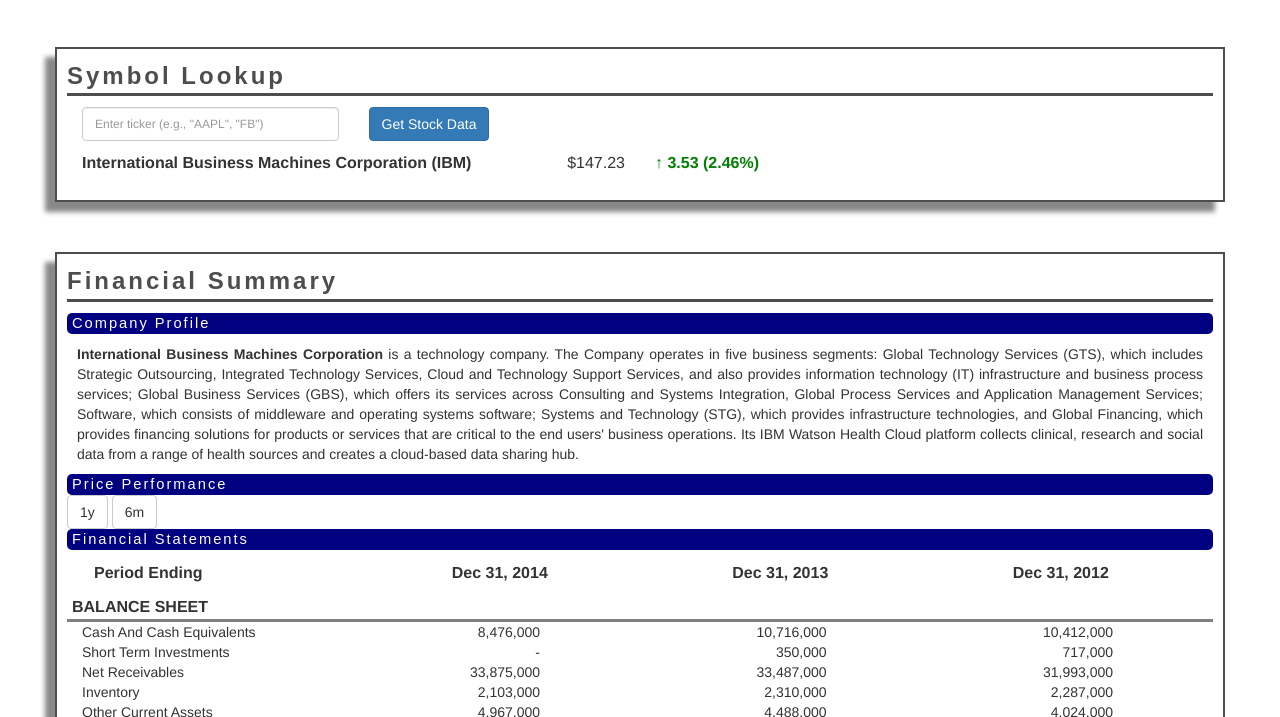
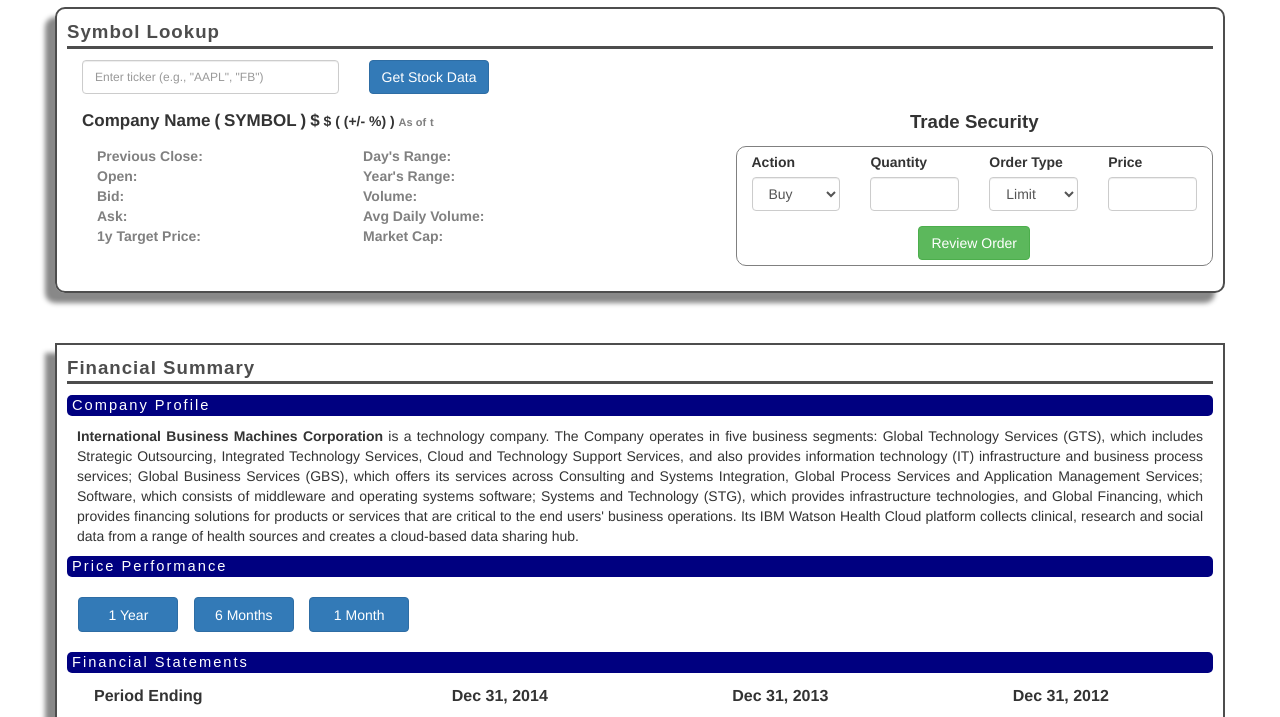
Before and after one commit to lrodrigu/Calculator, a plain HTML site: page index.html in a window 1280 px wide. Shown: the part 53-770 px from the top of the page. Drawn offline with nearby package versions, Linux system fonts and the light colour scheme; a script that the page names is missing.

Commit message:
Almost done

```diff
--- a/css/custom.css
+++ b/css/custom.css
@@ -4,35 +4,93 @@ body{
 	margin:0px;
 }
 
-#container0{
-	margin-top: 100px;
+
+/*.red{
+  color: red;
+}
+
+.green{
+  color: green;
+}*/
+
+#symbollookup{
+	margin-top: 60px;
 	border: solid 2px #4d4d4d;
 	padding-top:10px;
 	padding-left:25px;
 	padding-right:25px;
 	padding-bottom:25px;
 	border-radius: 0px;
-	box-shadow: -10px 10px 5px #888888
+	box-shadow: -10px 10px 5px #888888;
+	border-radius: 10px;
+
 }
 
-#companyname{
-	font-size: 12pt;
+#trade{
+	text-align: center;
+	font-size: 14pt;
+	margin-top: 15px;
+	margin-bottom: 10px;
+	font-family: Arial;
 	font-weight: bold;
-	margin-top: 10px;
+
 }
 
-#companystockprice{
-	font-size: 12pt;
-	margin-top: 10px;
-	text-align: right;
+#stockummary{
+	margin-top: 15px;
+	margin-bottom: 10px;
 }
 
-#companystockpricechange{
-	font-size: 12pt;
-	margin-top: 10px;
-	color:green;
+#Name{
+	font-size: 17px;
+}
+
+#Symbol{
+	text-transform: uppercase;
+	font-size: 17px;
+}
+
+#Symbolp{
+	text-transform: uppercase;
+	font-size: 17px;
+}
+
+#LastTradePriceOnly{
+	text-transform: uppercase;
+	font-size: 17px;
+}
+
+.time{
+	color: gray;
+	font-size: 11px;
+}
+
+#stockattribute{
+	color: gray;
 	font-weight: bold;
-	text-align: left;
+}
+
+.result{
+	color: black;
+	font-weight: bold;
+
+}
+
+#buttonformat{
+	width: 100px;
+	height: 35px;
+	margin-left:1%;
+	margin-top: 20px;
+	margin-bottom: 20px;
+}
+
+#border{
+	border: solid 1px gray;
+/*	box-shadow: -5px 10px 5px #888888;*/
+	padding-bottom: 5px;
+	padding-top: 5px;
+	border-radius: 10px;
+
 }
 
 #container1{
@@ -70,10 +128,10 @@ body{
 
 #mainsection{
 	margin-bottom:1%;
-	font-size: 18pt;
+	font-size: 14pt;
 	font-family: Arial;
 	font-weight: bold;
-	letter-spacing: 3px;
+	letter-spacing: 1px;
 	text-align: left;
 	color: #4d4d4d;
 	border-bottom: solid 3px #4d4d4d;
--- a/index.html
+++ b/index.html
@@ -15,9 +15,6 @@
 		<script src="https://ajax.googleapis.com/ajax/libs/jquery/1.11.1/jquery.min.js"></script>
 		<script type="text/javascript" src="https://www.google.com/jsapi?autoload={'modules':[{'name':'visualization','version':'1.1','packages':['table']}]}"></script>
 
-		<script type="text/javascript">
-
-		</script>
 
 	<style>
 
@@ -40,7 +37,7 @@
 						<span class="icon-bar"></span>
 						<span class="icon-bar"></span>
 					</button>
-					<a class="navbar-brand" href="#"><b>Financial Valuation Calculator</b></a>
+					<a class="navbar-brand" href="#"><b>Stock Valuation Calculator</b></a>
 				</div>
 				<div id="navbar" class="collapse navbar-collapse">
 					<ul class="nav navbar-nav" id="navcolor">
@@ -55,10 +52,9 @@
 
 		<!-- Navigation bar ends -->
 
-		<div class="container" id="container0">
+		<div class="container" id="symbollookup">
 
 			<div class="row" id="mainsection">Symbol Lookup</div>
-
 
 			<div class="row">
 
@@ -73,29 +69,135 @@
 			</div>
 
 			<div class="row">
-				<div class="col-md-2">
-					<div id="EBITDA"></div>
-					<div id="PriceBook"></div>
-					<div id="PriceSales"></div>
+				<div class="col-md-7" id="stockummary">
+
+					<b id="Name">Company Name</b>
+					<b id="Symbolp">(</b>
+					<b id="Symbol">Symbol</b>
+					<b id="Symbolp">)</b>
+					<b id="Symbolp">$</b>
+					<b id="LastTradePriceOnly"></b>
+					<b id="Change">$</b>
+					<b>(</b>
+					<b  id="ChangeinPercent">(+/-  %)</b>
+					<b>)</b>
+					<b class="time">As of</b>
+					<b id="LastTradeTime" class="time">t</b>
+
 				</div>
+
+
+				<div class="col-md-5" id="trade">
+				Trade Security
+				</div>
+
+
 			</div>
 
 			<div class="row">
 
-				<div class="col-md-5" id="companyname">
-				International Business Machines Corporation (IBM)
+				<div class="col-md-7">
+
+					<div class="col-md-3" id="stockattribute">
+						<div>Previous Close:</div>
+						<div>Open:</div>
+						<div>Bid:</div>
+						<div>Ask:</div>
+						<div>1y Target Price:</div>
+					</div>
+
+					<div class="col-md-2">
+						<div id="PreviousClose" class="result"></div>
+						<div id="Open" class="result"></div>
+						<div id="Bid" class="result"></div>
+						<div id="Ask" class="result"></div>
+						<div id="OneyrTargetPrice" class="result"></div>
+					</div>
+
+					<div class="col-md-3" id="stockattribute">
+						<div>Day's Range:</div>
+						<div>Year's Range:</div>
+						<div>Volume:</div>
+						<div>Avg Daily Volume:</div>
+						<div>Market Cap:</div>
+
+					</div>
+
+					<div class="col-md-3">
+						<div id="DaysRange" class="result"></div>
+						<div id="YearRange" class="result"></div>
+						<div id="Volume" class="result"></div>
+						<div id="AverageDailyVolume" class="result"></div>
+						<div id="MarketCapitalization" class="result"></div>
+
+					</div>
+
 				</div>
 
-				<div class="col-md-1" id="companystockprice">
-				$147.23
+				<div class="col-md-5">
+
+					<div class="row" id="border">
+
+						<div class="col-md-3">
+
+							<div class="form-group">
+							  <label for="sel1">Action</label>
+							  <select class="form-control" id="sel1">
+							    <option>Buy</option>
+							    <option>Sell</option>
+							  </select>
+							</div>
+
+						</div>
+
+
+						<div class="col-md-3">
+
+							<div class="form-group">
+							 	<label for="sel1">Quantity</label>
+  								<input type="number" class="form-control" min="1" id="usr">
+							</div>
+
+						</div>
+
+						<div class="col-md-3">
+
+							<div class="form-group">
+							  <label for="sel1">Order Type</label>
+							  <select class="form-control" id="sel1">
+							    <option>Limit</option>
+							    <option>MKT</option>
+							  </select>
+							</div>
+
+						</div>
+
+						<div class="col-md-3">
+
+							<div class="form-group">
+							 	<label for="sel1">Price</label>
+  								<input type="text" class="form-control" id="usr">
+							</div>
+
+
+						</div>
+
+						<div class="row">
+
+							<button type="button" class="btn btn-success center-block" id="review">Review Order</button>
+
+						</div>
+
+					</div>
+
+
 				</div>
 
-				<div class="col-md-2" id="companystockpricechange">
-				&uarr; 3.53 (2.46%)
-				</div>
+
+
+
 
 			</div>
-
 
 		</div>
 
@@ -110,8 +212,9 @@
 
 			<div class="row">
 
-				<button type="button" class="btn btn-default" onclick="buttonPressed('year')">1y</button>
-				<button type="button" class="btn btn-default" onclick="buttonPressed('halfyear')">6m</button>
+				<button type="button" class="btn btn-primary" onclick="buttonPressed('year')" id="buttonformat">1 Year</button>
+				<button type="button" class="btn btn-primary" onclick="buttonPressed('halfyear')" id="buttonformat">6 Months</button>
+				<button type="button" class="btn btn-primary" onclick="buttonPressed('month')" id="buttonformat">1 Month</button>
 
 			</div>
 
@@ -554,7 +657,13 @@
 		<script src="js/bootstrap.js"></script>
 		<script src="js/custom.js"></script>
 
-			</script>
+		<script type="text/javascript">
+
+
+
+		</script>
+
+
 
 
 	</body>
--- a/js/custom.js
+++ b/js/custom.js
@@ -4,9 +4,7 @@ google.load('visualization', '1.0', {'packages':['corechart']});
 // Set a callback to run when the Google Visualization API is loaded.
 google.setOnLoadCallback(drawChart);
 
-
 //Stock info:
-
 
 
 function getStockData(){
@@ -20,21 +18,44 @@ function getStockData(){
 
 	$.getJSON(query_str_final, function(getStockData){
 
-		var EBITDA = getStockData.query.results.quote.EBITDA;
-		var PriceBook = getStockData.query.results.quote.PriceBook;
-		var PriceSales = getStockData.query.results.quote.PriceSales;
-
-		// console.log(getStockData);
-		// console.log(EBITDA);
-		// console.log(PriceBook);
-		// console.log(PriceSales);
-
-		document.getElementById("EBITDA").innerHTML = "EBITDA: " +EBITDA;
-		document.getElementById("PriceBook").innerHTML = "P/B ratio: " +PriceBook;
-		document.getElementById("PriceSales").innerHTML = "P/S ratio: " +PriceSales;
+		var Name = getStockData.query.results.quote.Name;
+		var Symbol = getStockData.query.results.quote.Symbol;
+		var LastTradePriceOnly = getStockData.query.results.quote.LastTradePriceOnly;
+		var LastTradeTime = getStockData.query.results.quote.LastTradeTime;
+		var Change = getStockData.query.results.quote.Change;
+		var ChangeinPercent = getStockData.query.results.quote.ChangeinPercent;
+		var PreviousClose = getStockData.query.results.quote.PreviousClose;
+		var Open = getStockData.query.results.quote.Open;
+		var Bid = getStockData.query.results.quote.Bid;
+		var Ask = getStockData.query.results.quote.Ask;
+		var OneyrTargetPrice = getStockData.query.results.quote.OneyrTargetPrice;
+		var DaysRange = getStockData.query.results.quote.DaysRange;
+		var YearRange = getStockData.query.results.quote.YearRange;
+		var Volume = getStockData.query.results.quote.Volume;
+		var AverageDailyVolume = getStockData.query.results.quote.AverageDailyVolume;
+		var MarketCapitalization = getStockData.query.results.quote.MarketCapitalization;
 
 
+		document.getElementById("Name").innerHTML = Name;
+		document.getElementById("Symbol").innerHTML = Symbol;
+		document.getElementById("LastTradePriceOnly").innerHTML = LastTradePriceOnly;
+		document.getElementById("LastTradeTime").innerHTML = LastTradeTime;
+		document.getElementById("Change").innerHTML = Change;
+		document.getElementById("ChangeinPercent").innerHTML = ChangeinPercent;
+		document.getElementById("PreviousClose").innerHTML = PreviousClose;
+		document.getElementById("Open").innerHTML = Open;
+		document.getElementById("Bid").innerHTML = Bid;
+		document.getElementById("Ask").innerHTML = Ask;
+		document.getElementById("OneyrTargetPrice").innerHTML = OneyrTargetPrice;
+		document.getElementById("DaysRange").innerHTML = DaysRange;
+		document.getElementById("YearRange").innerHTML = YearRange;
+		document.getElementById("Volume").innerHTML = Volume;
+		document.getElementById("AverageDailyVolume").innerHTML = AverageDailyVolume;
+		document.getElementById("MarketCapitalization").innerHTML = MarketCapitalization;
+
 	});
+
+
 };
 
 //Variabales required to build the stock price graph:
@@ -64,9 +85,11 @@ function getData(dataRange){
 	var yql_query;
 
 	if(dataRange === "year"){
-		yql_query = 'select * from yahoo.finance.historicaldata where symbol = "'+x+'" and startDate = "2014-09-05" and endDate = "2015-09-05"';
+		yql_query = 'select * from yahoo.finance.historicaldata where symbol = "'+x+'" and startDate = "2014-09-10" and endDate = "2015-09-09"';
 	}else if (dataRange === "halfyear"){
-		yql_query = 'select * from yahoo.finance.historicaldata where symbol = "'+x+'" and startDate = "2015-03-05" and endDate = "2015-09-05"';
+		yql_query = 'select * from yahoo.finance.historicaldata where symbol = "'+x+'" and startDate = "2015-03-10" and endDate = "2015-09-09"';
+	}else if (dataRange === "month"){
+		yql_query = 'select * from yahoo.finance.historicaldata where symbol = "'+x+'" and startDate = "2015-08-10" and endDate = "2015-09-09"';
 	};
 
 	var yql_query_str = encodeURI(BASE_URL+yql_query);
@@ -138,4 +161,4 @@ function drawChart() {
 	var chart = new google.visualization.PieChart(document.getElementById('piechart_div'));
 	chart.draw(data, options);
 
-}
+};
```
